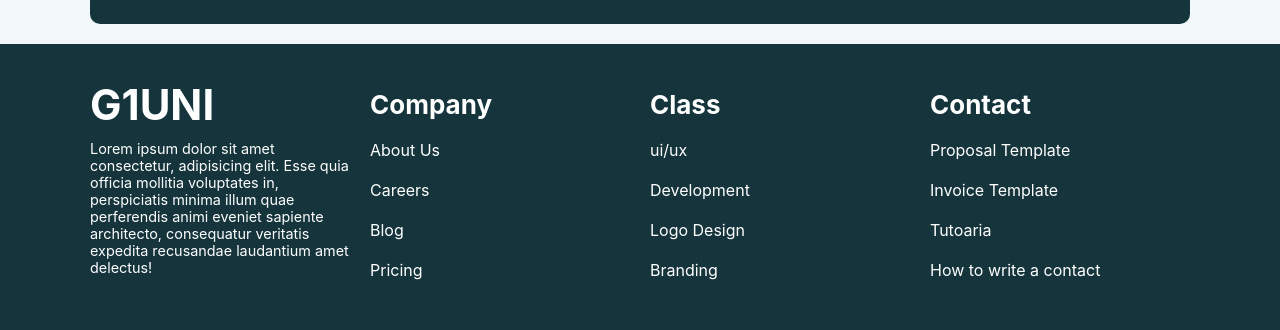
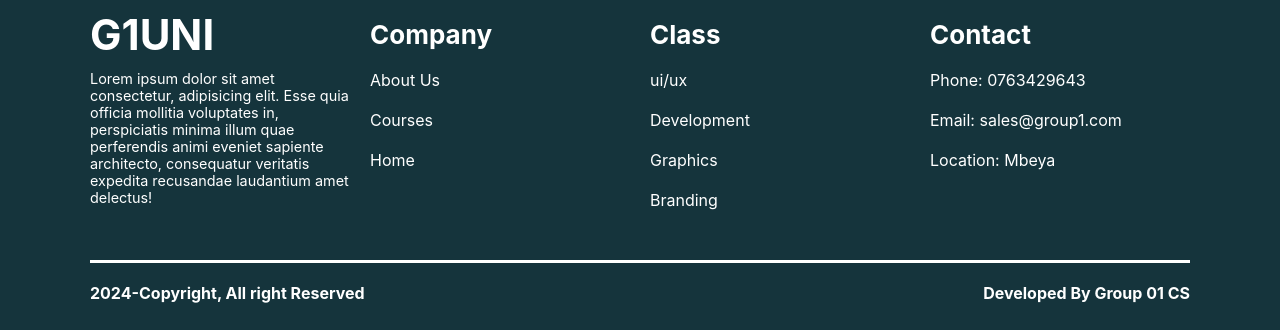
Before and after one commit to BONIGRAPHICS/UNIVERSITY-WEBSITE-, a React (Create React App) app: page /courses in a window 1280 px wide. Shown: the part 802-1132 px from the top of the page. Built offline with nearby package versions, Linux system fonts and the light colour scheme.

Commit message:
Last Complition

```diff
--- a/src/COMPONENTS/Footer.jsx
+++ b/src/COMPONENTS/Footer.jsx
@@ -18,23 +18,21 @@ const Footer = () => {
           <ul className="footercompany">
             <h3>Company</h3>
             <li>About Us</li>
-            <li>Careers</li>
-            <li>Blog</li>
-            <li>Pricing</li>
+            <li>Courses</li>
+            <li>Home</li>
           </ul>
           <ul className="footerclass">
             <h3>Class</h3>
             <li>ui/ux</li>
             <li>Development</li>
-            <li>Logo Design</li>
+            <li>Graphics</li>
             <li>Branding</li>
           </ul>
           <ul className="footercontact">
             <h3>Contact</h3>
-            <li>Proposal Template</li>
-            <li>Invoice Template</li>
-            <li>Tutoaria</li>
-            <li>How to write a contact</li>
+            <li>Phone: 0763429643</li>
+            <li>Email: sales@group1.com</li>
+            <li>Location: Mbeya</li>
           </ul>
         </div>
         <div className="footerdetails">
--- a/src/COMPONENTS/style.css
+++ b/src/COMPONENTS/style.css
@@ -12,7 +12,8 @@ body {
   height: 70px;
   padding: 20px 90px;
   padding-bottom: 30px;
-  position: sticky;
+  position: fixed;
+  width: 100%;
   top: 0;
   z-index: 1000;
   box-shadow: 0 2px 5px rgba(0, 0, 0, 0.2);
@@ -778,9 +779,10 @@ p {
   z-index: 9999;
 }
 
-.popular h1 {
+/* .popular h1 {
   text-align: center;
-}
+} */
+
 .popup-content {
   background: #fff;
   padding: 20px;
```
Also changed, not shown: public/index.html (+0 -23 lines), src/COMPONENTS/Popular.jsx (+0 -47 lines).
